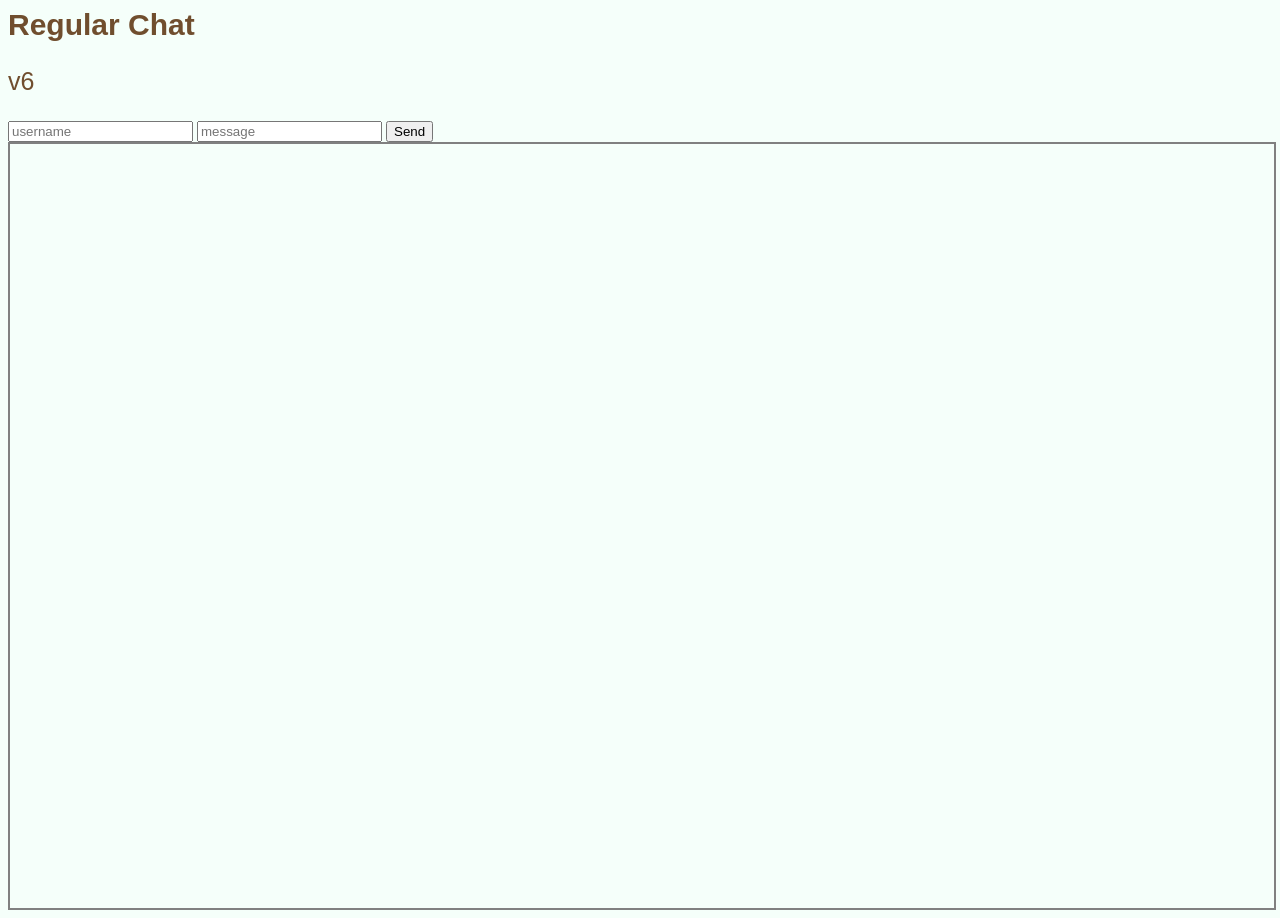
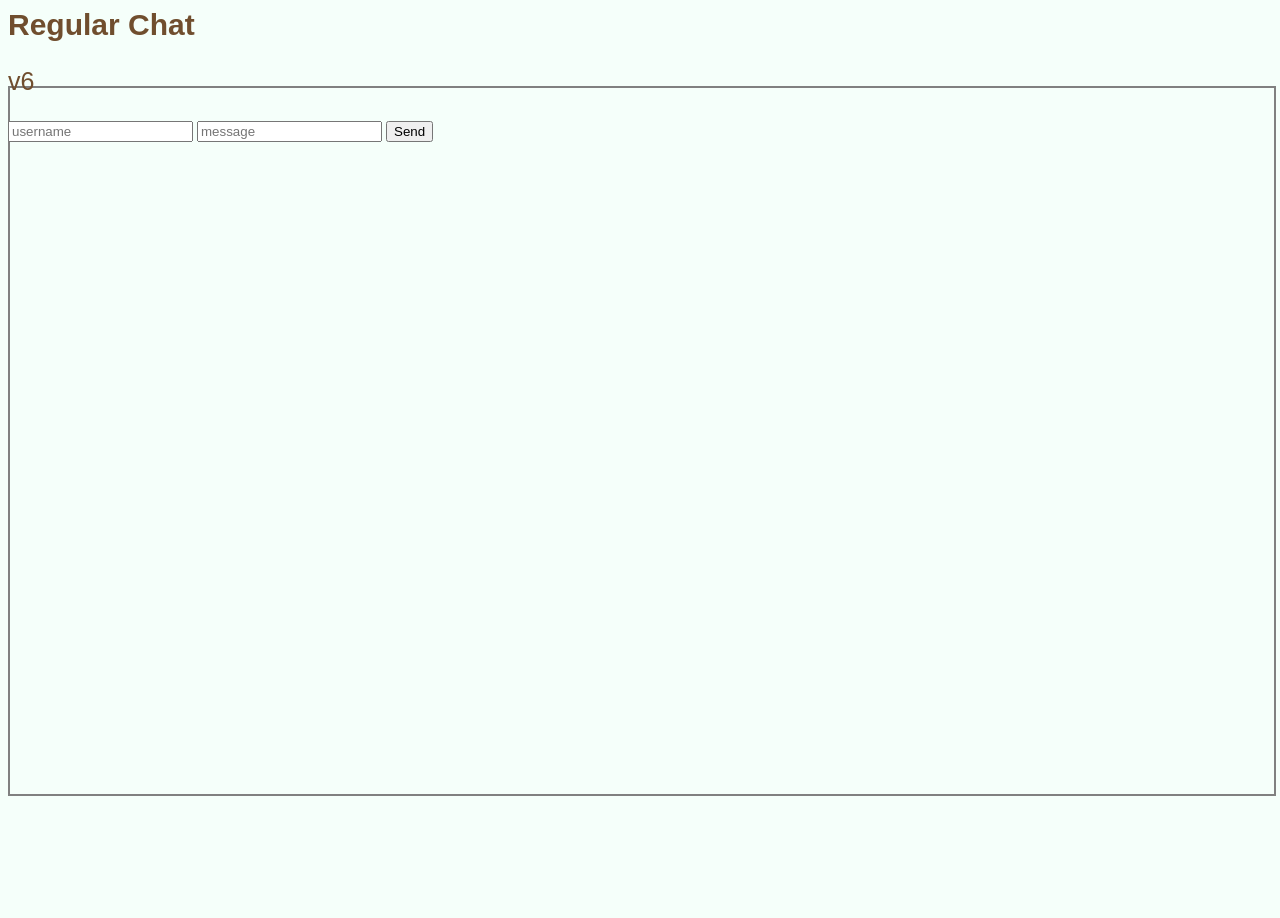
Before and after one commit to benjicurtis/basic-chat, a Flask app: page / in a window 1280 px wide. After the commit the page ends 796 px from the top, so only its background shows below. Run offline with Flask 3, Linux system fonts and the light colour scheme.

Commit message:
Modify chatbox height and add #util class
Adjusted chatbox height and added utility class.

```diff
--- a/chat2/static/styles.css
+++ b/chat2/static/styles.css
@@ -6,7 +6,7 @@
     border-radius: 5px;
 }
 .chatbox {
-    height: 97.5%;
+    height: 90%;
     overflow-y: scroll;
     width: 100%;
     border: 2px solid grey;
@@ -26,3 +26,7 @@
 .body {
     background-color: mintcream;
 }
+#util{
+    height: 10%;
+    margin: 0px;
+}
```
